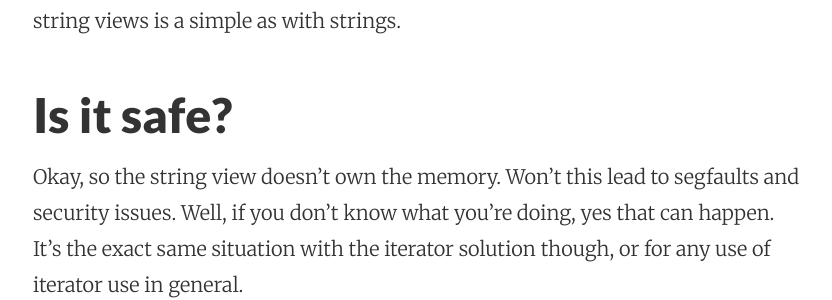
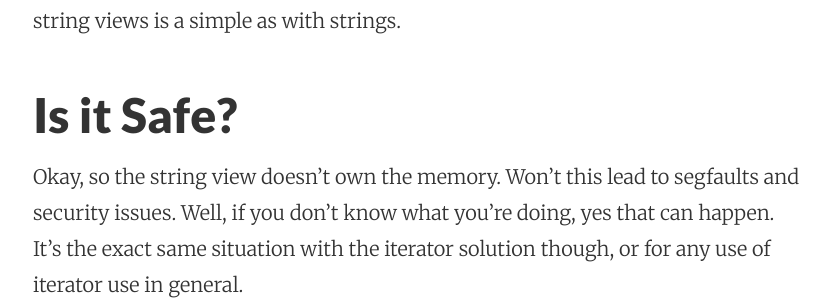
Before and after one commit to josephanders0n/josephanders0n.github.io, a Jekyll site: the page built from _posts/2016-02-20-string-view.markdown, in a window 1280 px wide. Shown: the part 1484-1784 px from the top of the page, without its empty margins (223-1055 px from the left). Built offline with Jekyll 4.4.1, drawn with Linux system fonts in a browser that asks for light colours.

```diff
--- a/_posts/2016-02-20-string-view.markdown
+++ b/_posts/2016-02-20-string-view.markdown
@@ -17,7 +17,7 @@ String views solve this problem by essentially wrapping the iterator pair into a
 
 The real kicker is the fact that string views allow the programmer to write efficient code *without* having to think too much about it. As long as one understands what a string view is and what it represents, writing code with string views is a simple as with strings.
 
-## Is it safe? ##
+## Is it Safe? ##
 Okay, so the string view doesn't own the memory. Won't this lead to segfaults and security issues. Well, if you don't know what you're doing, yes that can happen. It's the exact same situation with the iterator solution though, or for any use of iterator use in general.
 
 String views are meant to be used as temporary objects for string manipulation, and when used as such they are perfectly safe. When you try to use them to store data, you will get a not so funny surprise. In order to avoid problems, treat the string view like a reference to a string object, not an object itself. Since any decent C++ programmer should be acquainted with references and how they work, I really don't see a big safety concern.
```
